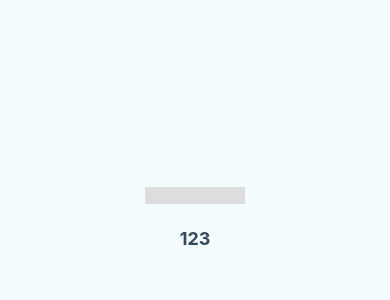
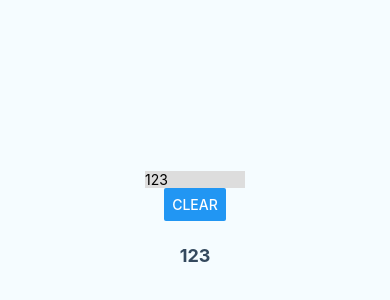
Before and after one commit to fenturechance/react-native-practice, a React Native app: screen / in a window 390 px wide. Shown: the part 192-492 px from the top of the page. Built offline with nearby package versions, Linux system fonts and the light colour scheme.

Commit message:
add a clear button

```diff
--- a/App.js
+++ b/App.js
@@ -22,10 +22,22 @@ export default class App extends Component<Props> {
   changeText = text =>{
     this.setState({text});
   }
+  clear = () => {
+    this.setState({text : ''})
+  }
+
   render() {
     return (
       <View style={styles.container}>
-        <TextInput style={styles.textInput} onChangeText={this.changeText}/>
+        <TextInput
+          style={styles.textInput}
+          onChangeText={this.changeText}
+          value={this.state.text}
+        />
+        <Button
+          title="clear"
+          onPress={this.clear}
+        />
         <Text style={styles.paragraph}>{this.state.text}</Text>
       </View>
     );
```
